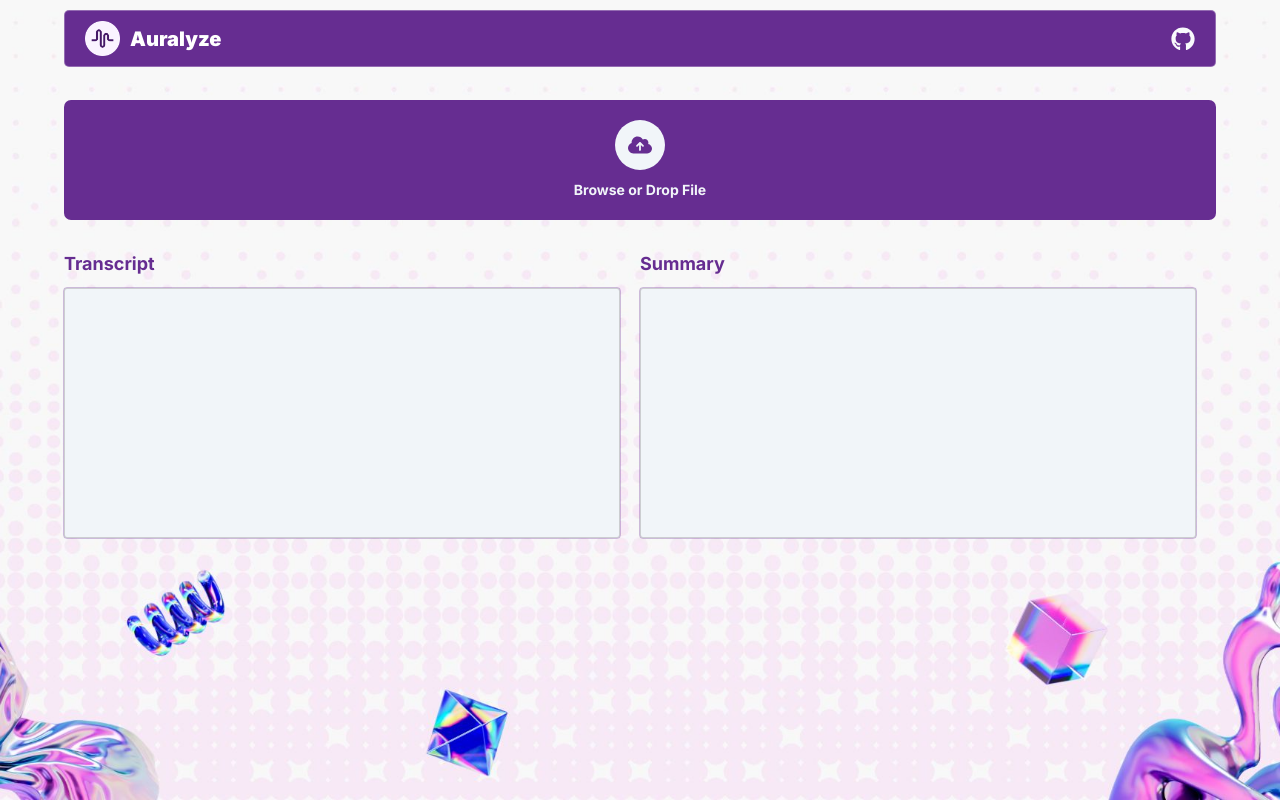
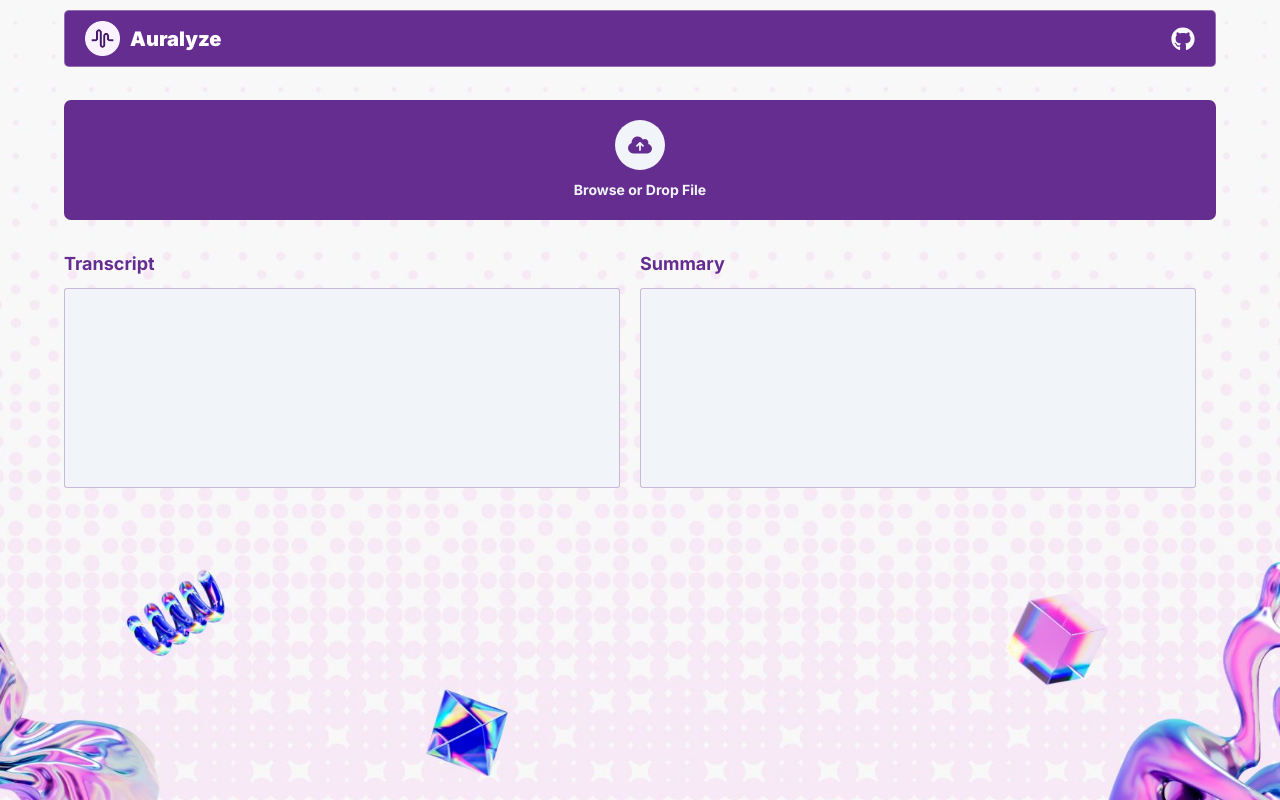
Before and after one commit to markcalendario/auralyze, a React (Vite) app in the folder client/: page /auralyze in a window 1280 px wide. Built offline with nearby package versions, Linux system fonts and the light colour scheme.

Commit message:
feat: revamp text area

```diff
--- a/client/src/components/Forms/TextArea/TextArea.module.scss
+++ b/client/src/components/Forms/TextArea/TextArea.module.scss
@@ -2,17 +2,16 @@
 
 .textarea {
   width: 100%;
-  height: 250px;
+  height: 200px;
   resize: none;
-  padding: 20px;
+  padding: 15px;
   border-radius: 3px;
-
-  &:focus {
-    outline: none;
-  }
+  border: 2px rgba($color: colors.$primary, $alpha: 0.3) solid;
+  outline: 0;
+  background-color: rgba($color: colors.$primary, $alpha: 0.05);
 
   &:disabled {
     background-color: colors.$slate-1;
-    outline: 1px rgba($color: colors.$primary, $alpha: 0.3) solid;
+    border: 1px rgba($color: colors.$primary, $alpha: 0.3) solid;
   }
 }
```
